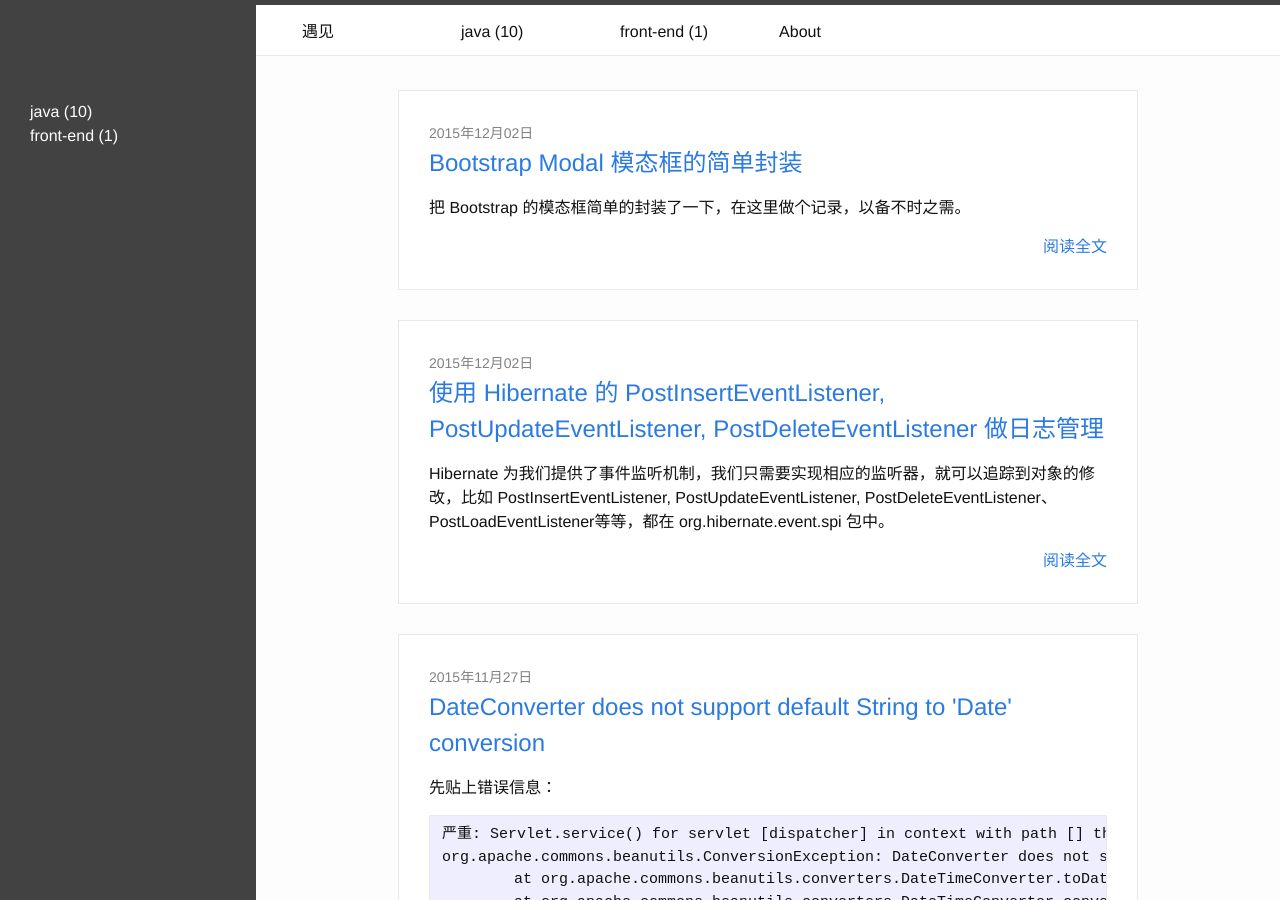
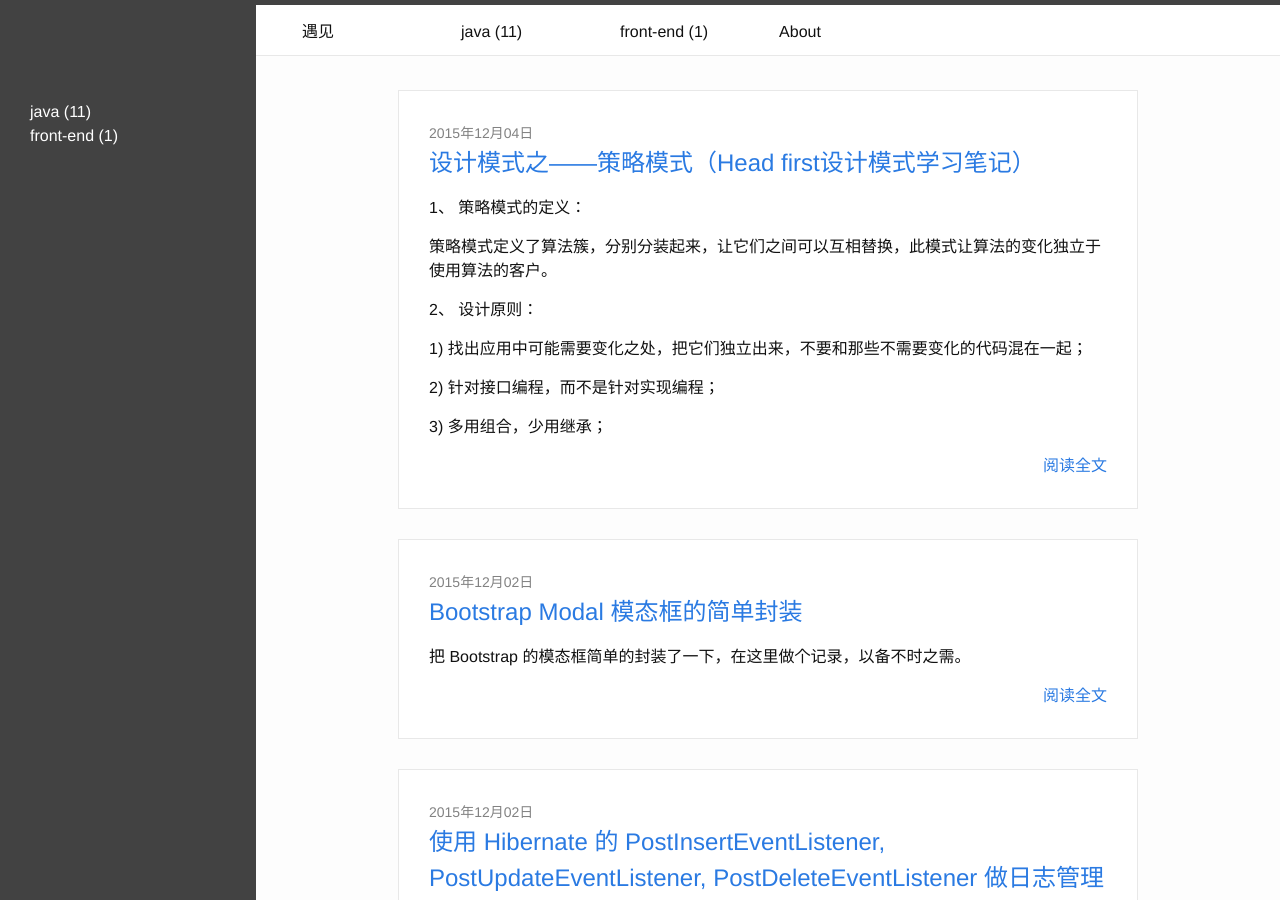
Before and after one commit to iyujian/iyujian.github.io, a Jekyll site: the page built from index.html, in a window 1280 px wide and 900 px high. Built offline with Jekyll 4.4.1, drawn with Linux system fonts in a browser that asks for light colours; a file with an impossible date is left out.

Commit message:
update last post date

```diff
--- a/_posts/java/2015-12-04-strategy-pattern-of-design-patterns.md
+++ b/_posts/java/2015-12-04-strategy-pattern-of-design-patterns.md
@@ -1,9 +1,9 @@
 ---
 layout: post
 title:  "设计模式之——策略模式（Head first设计模式学习笔记）"
-date:   2015年12月4日 14:20:45 +0800
+date:   2015-12-04 14:20:45 +0800
 categories: java
-tags: design-patterns
+tags: design patterns
 ---
 1、 策略模式的定义：
 
```
